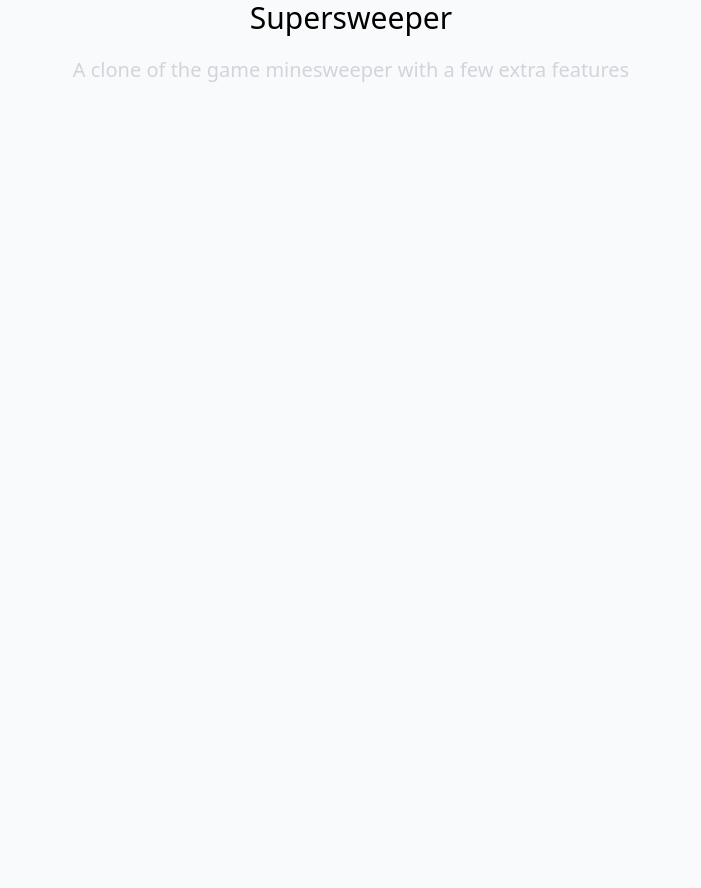
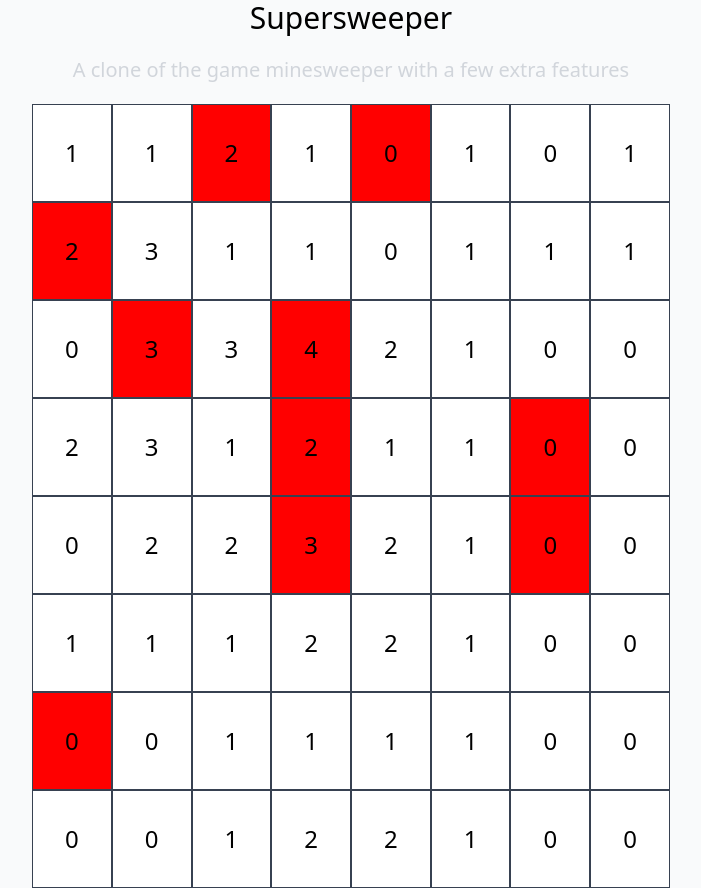
Before and after one commit to aixoio/supersweeper, a Vue app in the folder site/: page / in a window 1280 px wide. Shown: the whole page, without its empty margins (289-990 px from the left). Before the commit the page ends 800 px from the top, so only its background shows below. Built offline with nearby package versions, Linux system fonts and the light colour scheme.

Commit message:
Fix bugs add add basic board display

```diff
--- a/site/src/assets/ts/board.ts
+++ b/site/src/assets/ts/board.ts
@@ -34,17 +34,19 @@ export function getTileNeighbors(board: Board, x: number, y: number, difficulty:
     ];
 
     const neighbors: CellState[] = [];
-
     for (let i = 0; i < neighborCoords.length; i++) {
         const cords = neighborCoords[i];
 
-        const [nx, ny] = [x + cords[0], y + cords[1]];
+        const [dx, dy] = cords;
 
-        if (nx > width || ny > hight) continue;
+        const nx = x + dx;
+        const ny = y + dy;
 
-        neighbors.push(board[y][x]);
+        if (nx >= 0 && nx < width && ny >= 0 && ny < hight) {
+            neighbors.push(board[ny][nx]);
+        }
+    }
 
-    }
 
     return neighbors;
 
@@ -66,7 +68,8 @@ export function generateBoard(difficulty: Difficulty): Board {
                 adjacentMines: -1,
                 isFlagged: false,
                 isMine: false,
-                isRevealed: false
+                isRevealed: false,
+                id: i * width + j,
             });
         }
     }
--- a/site/src/assets/ts/types.ts
+++ b/site/src/assets/ts/types.ts
@@ -5,5 +5,6 @@ export interface CellState {
     isRevealed: boolean;
     isFlagged: boolean;
     adjacentMines: number;
+    id: number;
 };
 export type Board = CellState[][];
--- a/site/src/components/Game.vue
+++ b/site/src/components/Game.vue
@@ -3,6 +3,34 @@
         <div class="flex items-center flex-col gap-5">
             <h1>Supersweeper</h1>
             <h3 class="text-gray-300">A clone of the game minesweeper with a few extra features</h3>
+            <div>
+                <div class="grid grid-cols-8" v-for="row in board" :key="row.length">
+                    <div v-for="tile in row" :key="tile.id">
+                        <h2 class="bg-white text-black p-8 hover:bg-gray-400 border border-gray-700 hover:text-gray-50" :class="{red: tile.isMine}">
+                            {{ tile.adjacentMines }}
+                        </h2>
+                    </div>
+                </div>
+            </div>
         </div>
     </div>
 </template>
+
+<script lang="ts" setup>
+import { generateBoard } from "@/assets/ts/board";
+
+const board = generateBoard("easy");
+
+console.log(board);
+
+
+</script>
+
+<style lang="scss" scoped>
+
+.red {
+    background: red;
+}
+
+
+</style>
```
